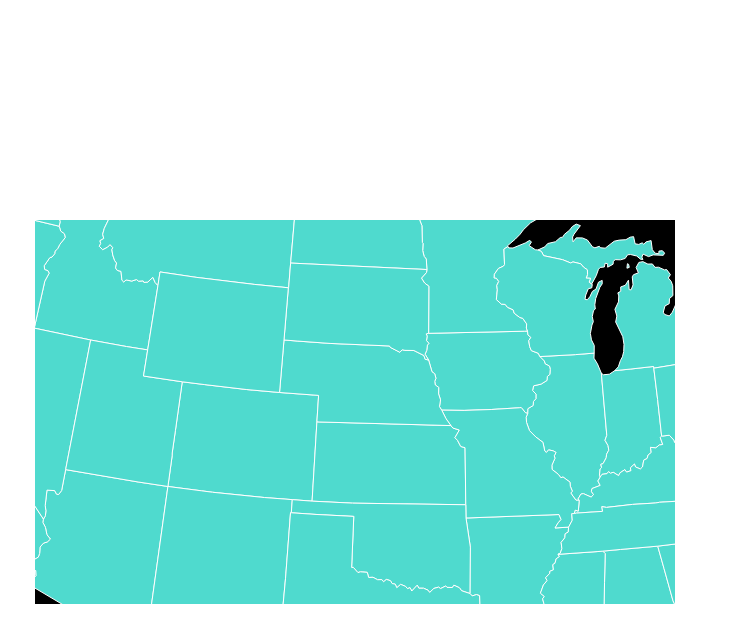
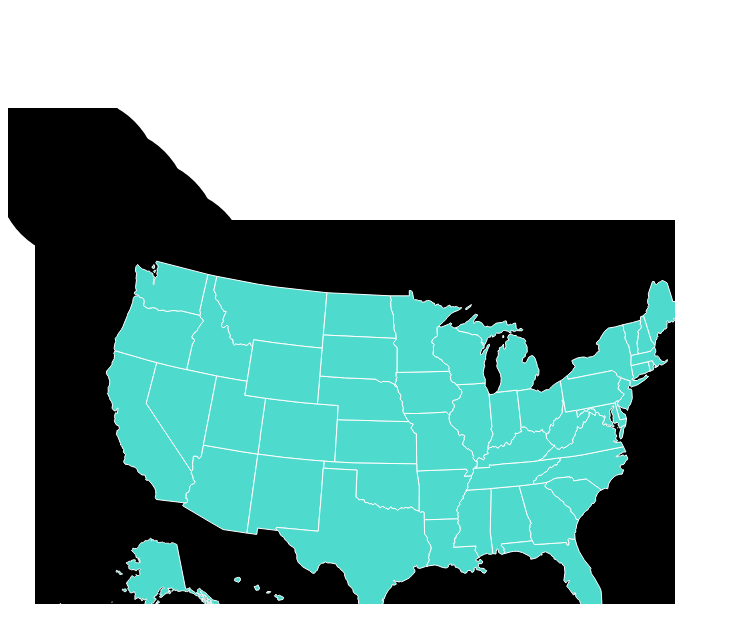
Before and after one commit to Normand-1024/collegeVis_d3, a plain HTML site: page index.html in a window 1280 px wide. Shown: the whole page, without its empty margins (0-730 px from the left). Drawn offline with nearby package versions, Linux system fonts and the light colour scheme.

Commit message:
updated to v7

```diff
--- a/index.html
+++ b/index.html
@@ -2,11 +2,6 @@
 <html lang="en">
 <head>
     <style>
-        #container {
-            height: 100px;
-            width: 100px;
-            background-color: black;
-        }
         /* On mouse hover, lighten state color */
         path:hover {
             fill-opacity: .7;
@@ -63,7 +58,7 @@
             background-color: black;
         }
     </style>
-    <script src="https://d3js.org/d3.v3.min.js"></script>
+    <script src="https://d3js.org/d3.v7.min.js"></script>
 
     <script src="utility.js"></script>
     <script src="bubble.js"></script>
@@ -100,7 +95,7 @@
 
             console.log(UC_ONLY);
 
-            // createBubbleChart(UC_ONLY, UNI_COLORS);
+            createBubbleChart(UC_ONLY, UNI_COLORS);
             createMap();
         });
     </script>
--- a/map.js
+++ b/map.js
@@ -8,20 +8,20 @@ function createMap() {
     // console.log("hi, we're in createMap")
 
     // D3 Projection
-    var projection = d3.geo.albersUsa()
-                    .translate([width/2 + 70, height/2 + 40])    // translate to center of screen
-                    .scale([1500]);          // scale things down so see entire US
+    var projection = d3.geoAlbersUsa()
+                    .translate([width/2 + 40, height/2 + 20])    // translate to center of screen
+                    .scale([800]);          // scale things down so see entire US
 
     // Define path generator
-    var path = d3.geo.path()               // path generator that will convert GeoJSON to SVG paths
+    var path = d3.geoPath()               // path generator that will convert GeoJSON to SVG paths
                 .projection(projection);  // tell path generator to use albersUsa projection
 
 
     // Define linear scale for output
-    var color = d3.scale.linear()
-                .range(["rgb(213,222,217)","rgb(69,173,168)","rgb(84,36,55)","rgb(217,91,67)"]);
+    // var color = d3.scale.linear()
+    //             .range(["rgb(213,222,217)","rgb(69,173,168)","rgb(84,36,55)","rgb(217,91,67)"]);
 
-    var legendText = ["Cities Lived", "States Lived", "States Visited", "Nada"];
+    // var legendText = ["Cities Lived", "States Lived", "States Visited", "Nada"];
 
     //Create SVG element and append map to the SVG
     var svg = d3.select("#map")
@@ -35,15 +35,19 @@ function createMap() {
                 .attr("class", "tooltip")
                 .style("opacity", 0);
 
+    var divtext = div.append('text');
+
     // Load in my states data!
-    d3.csv("./misc/stateslived.csv", function(data) {
-    color.domain([0,1,2,3]); // setting the range of the input data
+    console.log("here1");
+    d3.csv("./misc/stateslived.csv").then(function(data) {
+        // color.domain([0,1,2,3]); // setting the range of the input data
 
     // Load GeoJSON data and merge with states data
-    d3.json("us-states.json", function(json) {
-
+        d3.json("./us-states.json").then(function(json) {
+            console.log("here3");
         // Loop through each state data value in the .csv file
             for (var i = 0; i < data.length; i++) {
+
 
                 // Grab State Name
                 var dataState = data[i].state;
@@ -67,10 +71,13 @@ function createMap() {
             }
 
             // Bind the data to the SVG and create one path per GeoJSON feature
+
+            console.log("here2");
             svg.selectAll("path")
                 .data(json.features)
-        .enter()
-        .append("path")
+                .join("path")
+                //.enter()
+                //.append("path")
                 .attr("d", path)
                 .style("stroke", "#fff")
                 .style("stroke-width", "1")
@@ -117,22 +124,24 @@ function createMap() {
             div.transition()
             .duration(200)
             .style("opacity", .8);
-            div.text(d.institution + " " + d.city + ", " + d.state + " " + d.website)
-            // .attr("data-html", "true")
-            .style("left", (d3.event.pageX) + 12 + "px")
-            .style("top", (d3.event.pageY - 28) + "px")
-            .style("width", 12.5 + "em")
-            // .style("height", 3.2 + "em");
-            // Using adjustable tooltip height based on the amount of characters in text
-            .style("height", function(d) {
-                if (currentName.length < 20) {
-                    return 100;
-                } else if (currentName.length >= 20 && currentName.length < 30) {
-                    return 130;
-                } else {
-                    return 150;
-                }
-            })
+            // div.text(d.institution + " " + d.city + ", " + d.state + "<br> <br />" + d.website)
+            // // .attr("data-html", "true")
+            // .style("left", (d3.event.pageX) + 12 + "px")
+            // .style("top", (d3.event.pageY - 28) + "px")
+            // .style("width", 12.5 + "em")
+            // // .style("height", 3.2 + "em");
+            // // Using adjustable tooltip height based on the amount of characters in text
+            // .style("height", function(d) {
+            //     if (currentName.length < 20) {
+            //         return 100;
+            //     } else if (currentName.length >= 20 && currentName.length < 30) {
+            //         return 130;
+            //     } else {
+            //         return 150;
+            //     }
+            // });
+
+            divtext.html(d.institution + "<br>" + d.city + ", " + d.state + "<br>" + d.website);
         })
 
         // fade out tooltip on mouse out
@@ -144,28 +153,28 @@ function createMap() {
     });
 
     // Modified Legend Code from Mike Bostock: http://bl.ocks.org/mbostock/3888852
-    var legend = d3.select("body").append("svg")
-                    .attr("class", "legend")
-                    .attr("width", 250)
-                    .attr("height", 160)
-                    .selectAll("g")
-                    .data(color.domain().slice().reverse())
-                    .enter()
-                    .append("g")
-                    .attr("transform", function(d, i) { return "translate(0," + i * 42 + ")"; });
+    // var legend = d3.select("body").append("svg")
+    //                 .attr("class", "legend")
+    //                 .attr("width", 250)
+    //                 .attr("height", 160)
+    //                 .selectAll("g")
+    //                 // .data(color.domain().slice().reverse())
+    //                 .enter()
+    //                 .append("g")
+    //                 .attr("transform", function(d, i) { return "translate(0," + i * 42 + ")"; });
 
-        legend.append("rect")
-            .attr("width", 28)
-            .attr("height", 28)
-            .style("fill", color);
+    //     legend.append("rect")
+    //         .attr("width", 28)
+    //         .attr("height", 28)
+    //         .style("fill", color);
 
-        legend.append("text")
-            .data(legendText)
-            .attr("x", 44)
-            .attr("y", 15)
-            .attr("dy", ".35em")
-            .style("font-size", 1.5 +"em")
-            .text(function(d) { return d; });
+    //     legend.append("text")
+    //         .data(legendText)
+    //         .attr("x", 44)
+    //         .attr("y", 15)
+    //         .attr("dy", ".35em")
+    //         .style("font-size", 1.5 +"em")
+    //         .text(function(d) { return d; });
 
         });
 
```
Lines whose indentation alone changed are shown as unchanged.
